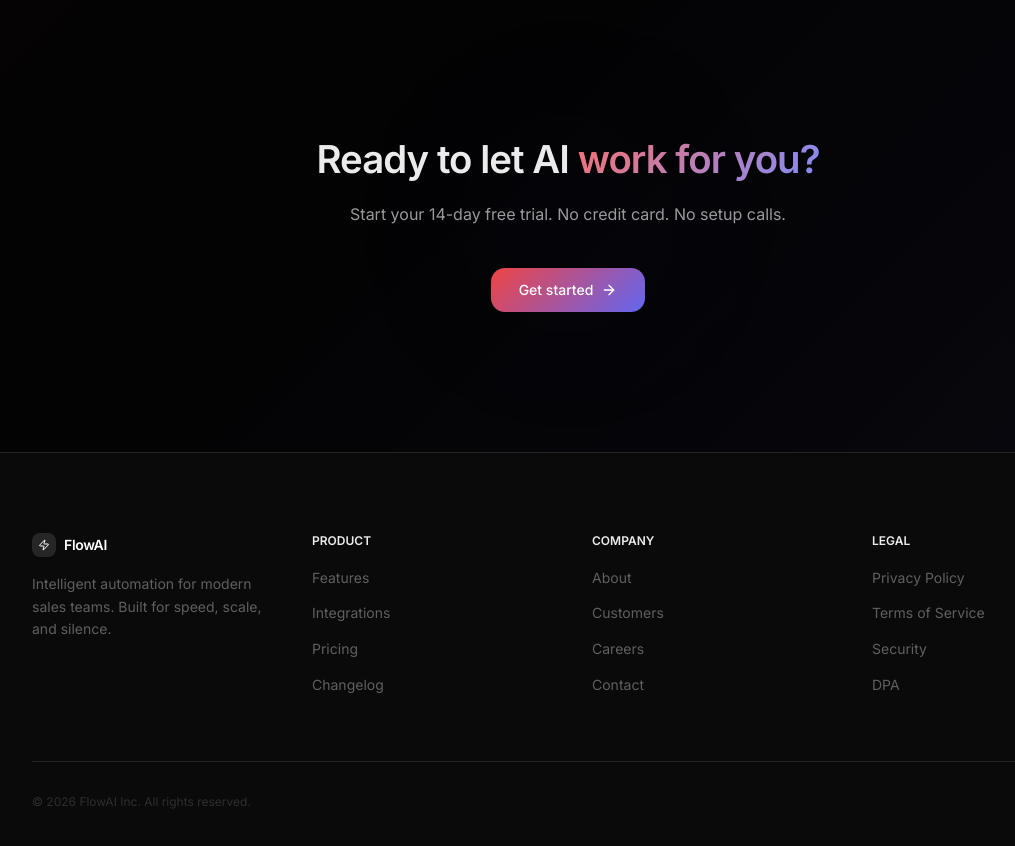
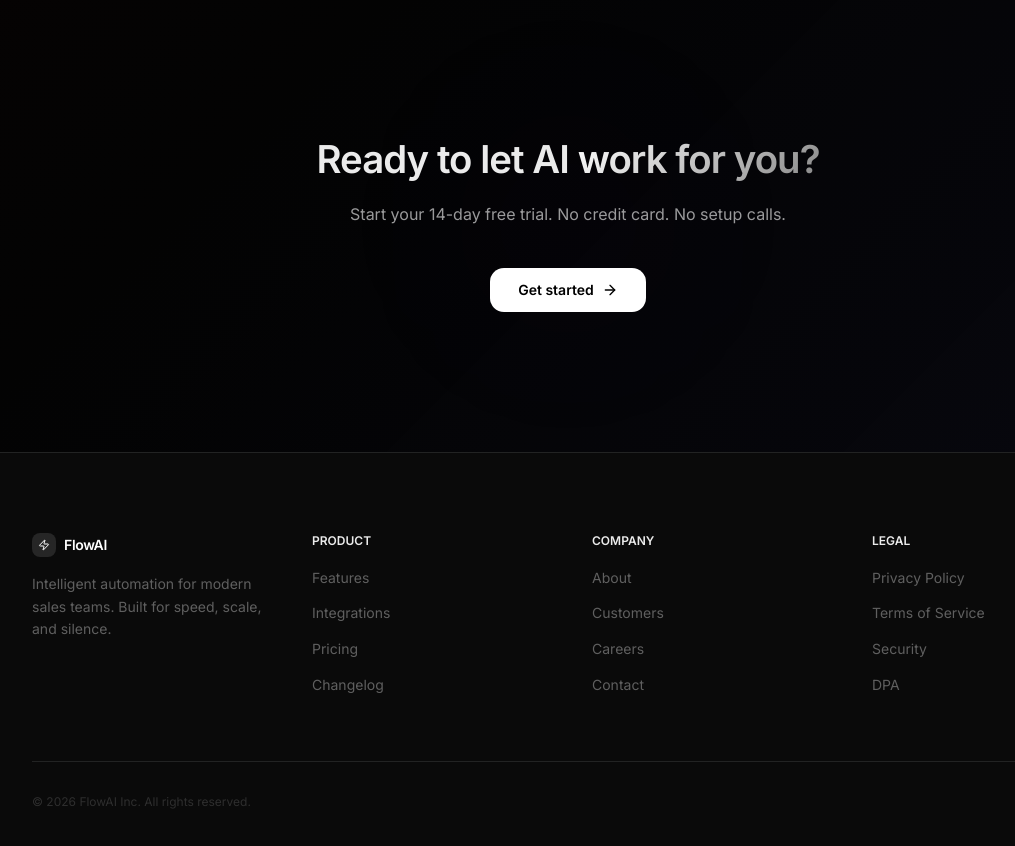
Before and after one commit to Ankit-singh-dot/AI_ASSI, a Next.js app: page / in a window 1280 px wide. Shown: the part 9360-10206 px from the top of the page, without its empty margins (72-1087 px from the left). Built offline with nearby package versions, Linux system fonts and the light colour scheme.

Commit message:
cta_compoent_landing

```diff
--- a/app/components/landing/CTA.tsx
+++ b/app/components/landing/CTA.tsx
@@ -55,7 +55,7 @@ export default function CTA() {
                     Ready to let AI{" "}
                     <span
                         style={{
-                            background: "linear-gradient(135deg, #f87171, #818cf8)",
+                            background: "linear-gradient(135deg, #ffffff, #888888)",
                             WebkitBackgroundClip: "text",
                             WebkitTextFillColor: "transparent",
                             backgroundClip: "text",
@@ -70,14 +70,14 @@ export default function CTA() {
                 <div className="mt-10">
                     <Link
                         href="/signup"
-                        className="inline-flex items-center gap-2 px-7 py-3 rounded-xl text-sm font-medium transition-all"
+                        className="inline-flex items-center gap-2 px-7 py-3 rounded-xl text-sm font-semibold transition-all"
                         style={{
-                            background: "linear-gradient(135deg, #ef4444, #6366f1)",
-                            color: "white",
+                            background: "#ffffff",
+                            color: "#000000",
                             transitionDuration: "0.3s",
                         }}
                         onMouseEnter={(e) => {
-                            e.currentTarget.style.boxShadow = "0 6px 35px rgba(239,68,68,0.25)";
+                            e.currentTarget.style.boxShadow = "0 6px 35px rgba(255,255,255,0.15)";
                             e.currentTarget.style.transform = "translateY(-2px)";
                         }}
                         onMouseLeave={(e) => {
```
